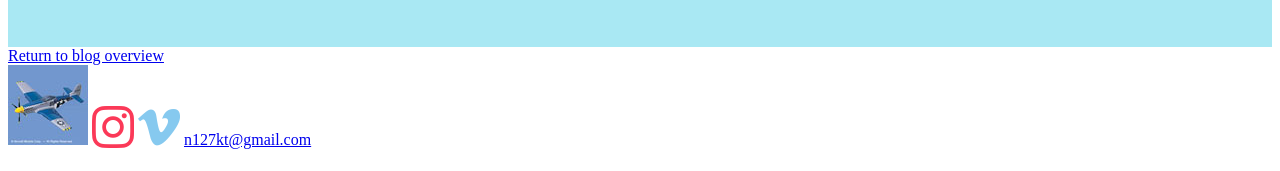
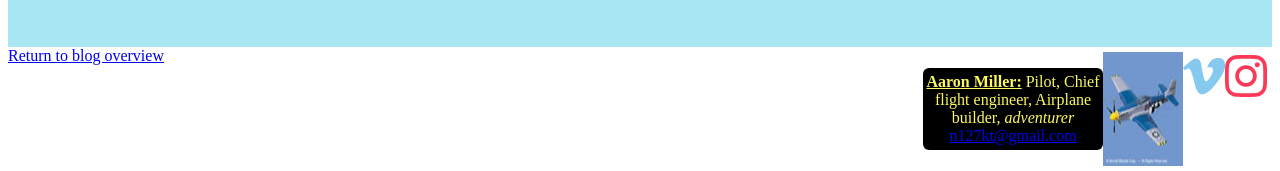
Before and after one commit to amiller2978/UdacityBlog, a plain HTML site: page blogPosts/blogPost2.html in a window 1280 px wide. Shown: the part 1788-1959 px from the top of the page. Drawn offline with Linux system fonts and the light colour scheme.

Commit message:
changed about to be always visible, added buttons

```diff
--- a/blogPosts/blogPost2.html
+++ b/blogPosts/blogPost2.html
@@ -38,15 +38,15 @@
 
     <section class="blogbottom" id="blog2bottom">
         <a href="../index.html">Return to blog overview</a>
-        <div class="footer">
-            <div class="bio">
-                <img src='../images/avatar.jpg' id="avatar">
-                <span class="biotext"><u><b>Aaron Miller:</b></u> Pilot, Chief flight engineer, Airplane builder, adventurer </span>
-            </div>
+        <footer class="blogfooter" >
+
             <a href="https://www.instagram.com/dirtybirdn127kt/"><i class="fab fa-instagram fa-3x" id="instaicon"></i></a>
             <a href="https://vimeo.com/user7141273"><i class="fab fa-vimeo-v fa-3x" id="vimeoicon"></i></a>
-            <a href="mailto:n127kt@gmail.com">n127kt@gmail.com</a>
-        </div>
+
+            <img src='../images/avatar.jpg' id="avatar">
+            <p class="biotext"><u><b>Aaron Miller:</b></u> Pilot, Chief flight engineer, Airplane builder, <i>adventurer</i> <a href="mailto:n127kt@gmail.com">n127kt@gmail.com</a> </p>
+
+        </footer>
     </section>
 </body>
 
--- a/css/UBlog.css
+++ b/css/UBlog.css
@@ -92,17 +92,16 @@
 }
 
 .biotext {
-    visibility: hidden;
+    visibility: visible;
     width: 180px;
     background-color: black;
     color: rgb(252, 249, 96);
     text-align: center;
     border-radius: 6px;
     padding: 5px 0;
-    position: absolute;
-    z-index: 1;
+
 }
 
-.bio:hover .biotext {
+/* .bio:hover .biotext {
     visibility: visible;
-}
+} */
--- a/css/blog1.css
+++ b/css/blog1.css
@@ -20,3 +20,9 @@
     background-size: contain;
     background-repeat: no-repeat;
 }
+.blogfooter{
+    display: flex;
+    flex-direction: row-reverse;
+    float: right;
+    padding: 5px;
+}
--- a/css/blog2.css
+++ b/css/blog2.css
@@ -14,3 +14,9 @@
     background-size: contain;
     background-repeat: no-repeat;
 }
+.blogfooter{
+    display: flex;
+    flex-direction: row-reverse;
+    float: right;
+    padding: 5px;
+}
```
Also changed, not shown: blogPosts/blogPost1.html (+9 -9 lines), index.html (+6 -2 lines).
